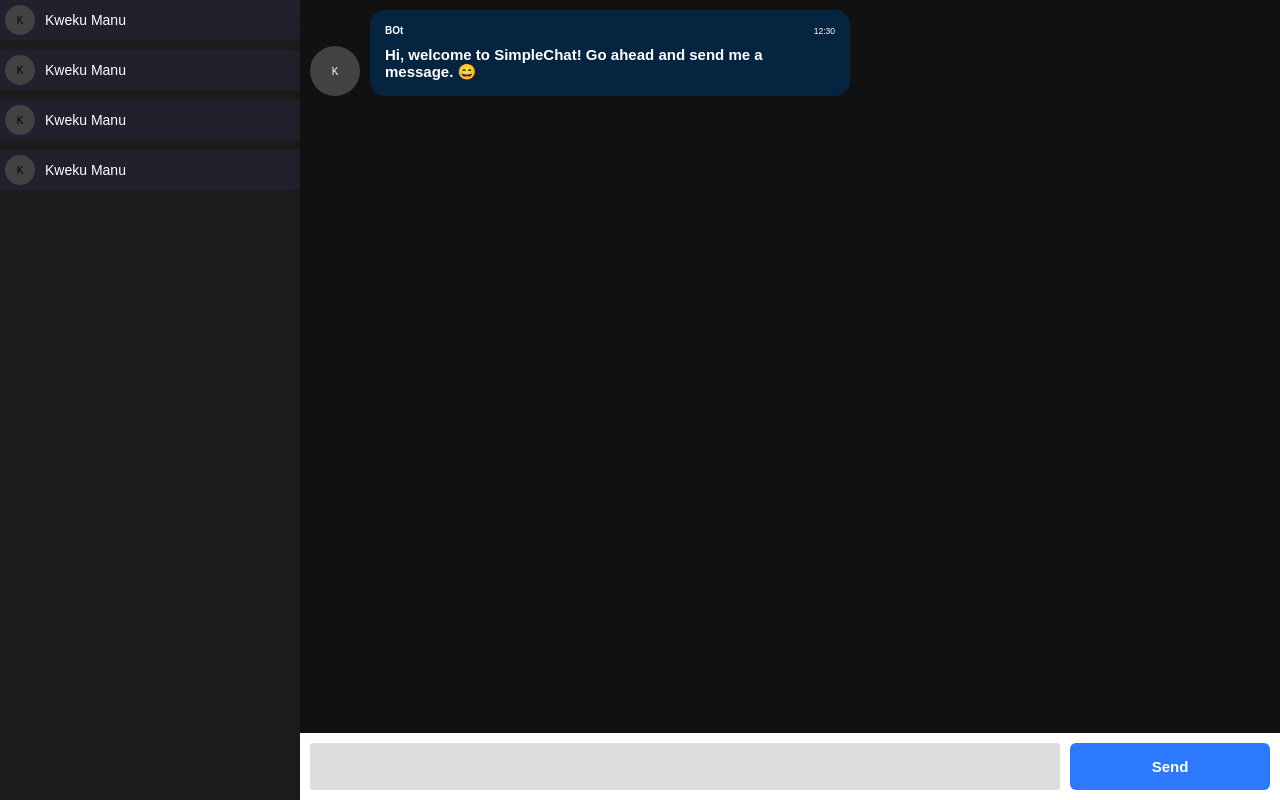
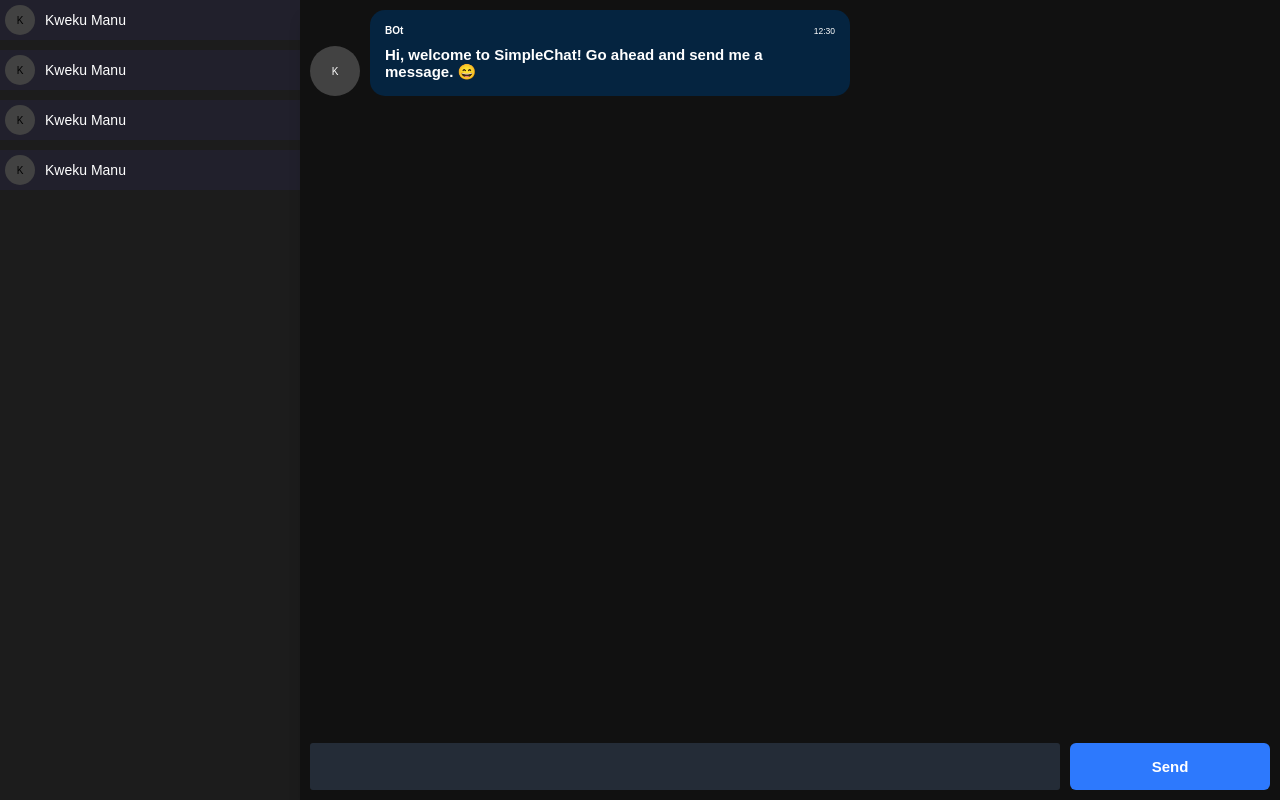
Before and after one commit to vanderkilu/chatire, a React (Create React App) app in the folder ui/: page /chat in a window 1280 px wide. Built offline with nearby package versions, Linux system fonts and the light colour scheme; no server answers.

Commit message:
update styling

```diff
--- a/ui/src/components/MainChat.tsx
+++ b/ui/src/components/MainChat.tsx
@@ -66,8 +66,7 @@
 const StyledChatForm = styled.form`
   display: flex;
   padding: 10px;
-  border-top: var(--border);
-  background: #ffffff;
+  background: #111111;
   & * {
     padding: 10px;
     border: none;
@@ -78,7 +77,7 @@
 
 const StyledChatInput = styled.input`
   flex: 1;
-  background: #ddd;
+  background: #242c37;
 `;
 
 const StyledBtn = styled.button`
```
